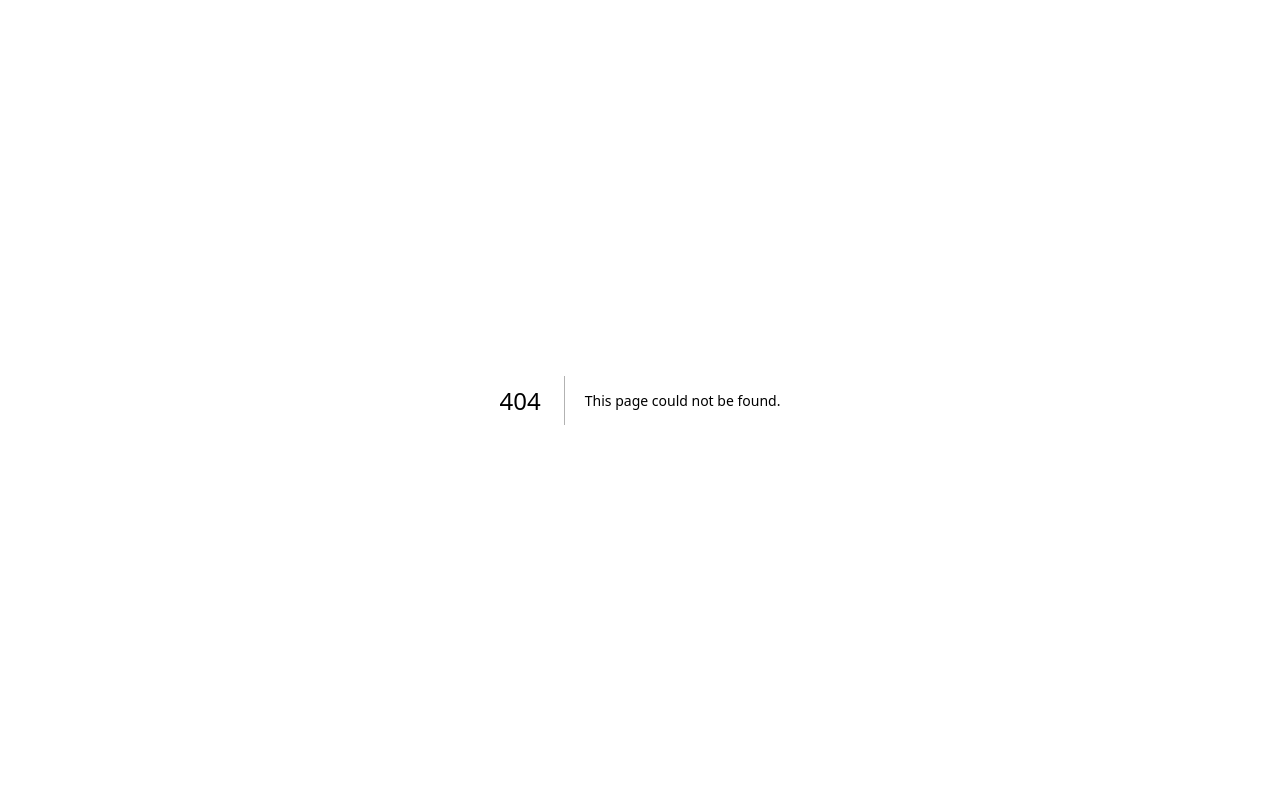
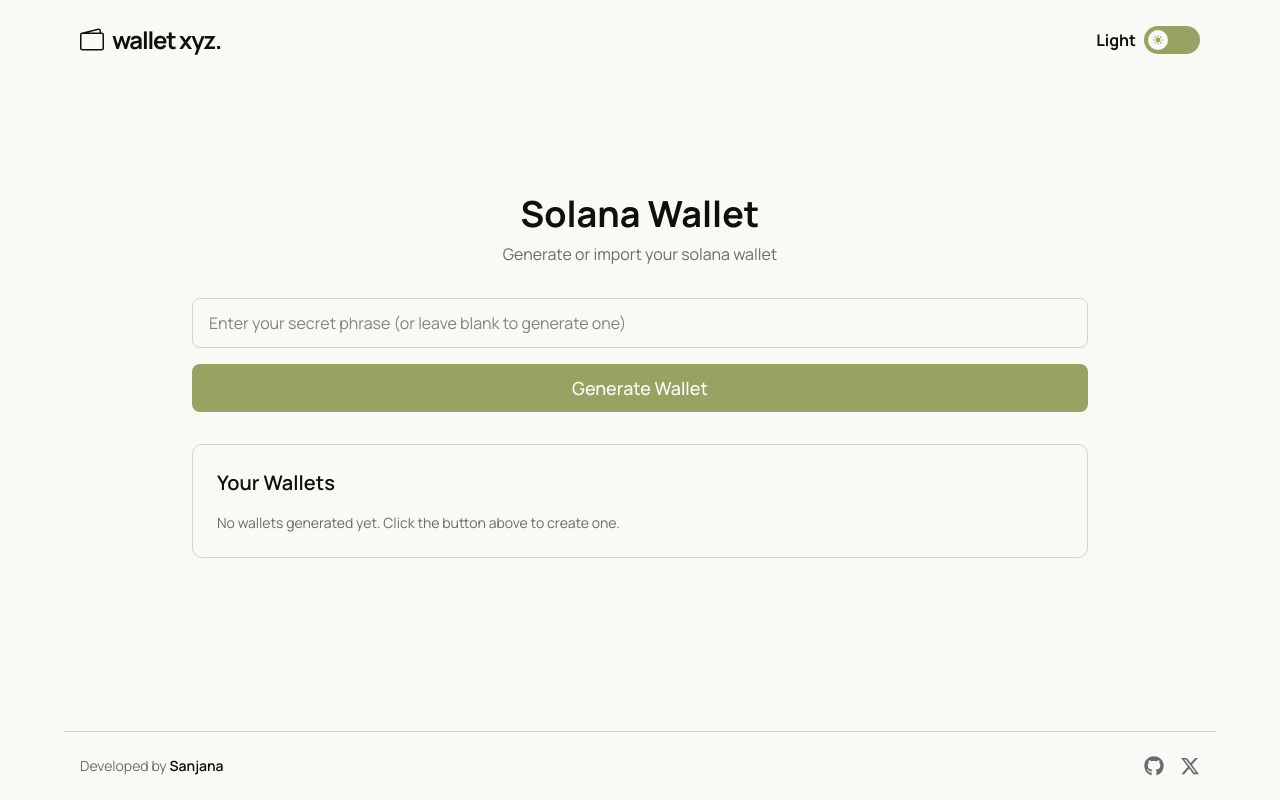
Before and after one commit to sanjanaynvsdl/web-based-wallet, a Next.js app: page /wallet in a window 1280 px wide. Before the commit this address had no page. Built offline with nearby package versions, Linux system fonts and the light colour scheme.

Commit message:
feat: moved navbar footer to layout

```diff
--- a/src/app/layout.tsx
+++ b/src/app/layout.tsx
@@ -1,6 +1,8 @@
 import type { Metadata } from "next";
 import { Manrope } from "next/font/google";
 import "./globals.css";
+import { NavBar } from "@/components/navbar";
+import { Footer } from "@/components/footer";
 
 const manropeFont = Manrope({
   variable: "--font-manrope",
@@ -23,7 +25,13 @@
       <body
         className={`${manropeFont.variable} antialiased font-manrope`}
       >
-        {children}
+        <div className="min-h-screen flex flex-col">
+          <NavBar />
+          <main className="flex-1">
+            {children}
+          </main>
+          <Footer />
+        </div>
       </body>
     </html>
   );
--- a/src/app/page.tsx
+++ b/src/app/page.tsx
@@ -1,16 +1,10 @@
 import { Container } from "@/components/container";
 import { Hero } from "@/components/hero";
-import { NavBar } from "@/components/navbar";
-import { Footer } from "@/components/footer";
 
 export default function Home() {
   return (
-    <div className="min-h-screen flex flex-col">
-      <NavBar />
-      <Container>
-        <Hero />
-      </Container>
-      <Footer />
-    </div>
+    <Container>
+      <Hero />
+    </Container>
   );
 }
--- /dev/null
+++ b/src/app/wallet/page.tsx
@@ -0,0 +1,51 @@
+"use client";
+import { Button } from "@/components/ui/button";
+import { Container } from "@/components/container";
+import { useState } from "react";
+import { useSearchParams } from "next/navigation";
+
+export default function WalletPage() {
+  const searchParams = useSearchParams();
+  const chain = searchParams.get("chain") || "solana";
+
+  const [secretPhrase, setSecretPhrase] = useState("");
+
+  return (
+    <Container>
+      <div className="flex justify-center items-center min-h-[calc(100vh-240px)]">
+        <div className="w-full max-w-4xl space-y-8">
+          <div className="text-center space-y-2">
+            <h1 className="text-3xl md:text-4xl font-bold text-foreground capitalize">
+              {chain} Wallet
+            </h1>
+            <p className="text-muted-foreground">
+              Generate or import your {chain} wallet
+            </p>
+          </div>
+
+          <div className="flex flex-col gap-4">
+            <input
+              className="w-full border border-input bg-background text-foreground px-4 py-3 rounded-md focus:outline-none focus:ring-2 focus:ring-ring"
+              placeholder="Enter your secret phrase (or leave blank to generate one)"
+              type="text"
+              value={secretPhrase}
+              onChange={(e) => setSecretPhrase(e.target.value)}
+            />
+            <Button className="bg-primary text-primary-foreground hover:bg-primary/90 font-medium text-lg py-6">
+              Generate Wallet
+            </Button>
+          </div>
+
+          <div className="mt-8 border border-border rounded-lg p-6">
+            <h2 className="text-xl font-semibold text-foreground mb-4">
+              Your Wallets
+            </h2>
+            <p className="text-muted-foreground text-sm">
+              No wallets generated yet. Click the button above to create one.
+            </p>
+          </div>
+        </div>
+      </div>
+    </Container>
+  );
+}
--- a/src/components/hero.tsx
+++ b/src/components/hero.tsx
@@ -1,6 +1,14 @@
+"use client";
 import { Button } from "@/components/ui/button";
+import { useRouter } from "next/navigation";
 
 export const Hero = () => {
+  const router = useRouter();
+
+  const handleChainSelect = (chain: string) => {
+    router.push(`/wallet?chain=${chain.toLowerCase()}`);
+  };
+
   return (
     <div className="flex justify-center items-center flex-col min-h-[calc(100vh-240px)]">
       <div className="max-w-3xl text-center">
@@ -15,10 +23,16 @@
       </div>
 
       <div className="flex gap-2 mt-6 justify-center">
-        <Button className="bg-primary text-primary-foreground text-md font-medium cursor-pointer">
+        <Button
+          onClick={() => handleChainSelect("Solana")}
+          className="bg-primary text-primary-foreground text-md font-medium cursor-pointer hover:bg-primary/90"
+        >
           Solana
         </Button>
-        <Button className="bg-primary text-primary-foreground text-md font-medium cursor-pointer">
+        <Button
+          onClick={() => handleChainSelect("Ethereum")}
+          className="bg-primary text-primary-foreground text-md font-medium cursor-pointer hover:bg-primary/90"
+        >
           Ethereum
         </Button>
       </div>
--- a/src/components/navbar.tsx
+++ b/src/components/navbar.tsx
@@ -1,5 +1,5 @@
 "use client";
-import Image from "next/image";
+
 import React from "react";
 import { useState, useEffect } from "react";
 import { cn } from "@/lib/utils";
@@ -32,11 +32,11 @@
           <p className="sm:text-2xl  text-lg font-bold tracking-tighter text-foreground">wallet xyz.</p>
         </div>
         <div className="flex items-center gap-2">
-          <span className="text-md text-foreground font-bold">{isDark ? "Dark" : "Light"}</span>
+          <span className="hidden sm:block text-md text-foreground font-bold">{isDark ? "Dark" : "Light"}</span>
           <button
             onClick={toggleTheme}
             className={cn(
-              "relative w-14 h-7 rounded-full p-1 transition-colors bg-primary dark:bg-primary hover:opacity-80"
+              "relative w-14 h-7 cursor-pointer rounded-full p-1 transition-colors bg-primary dark:bg-primary hover:opacity-80"
             )}
             aria-label="Toggle theme"
           >
```
